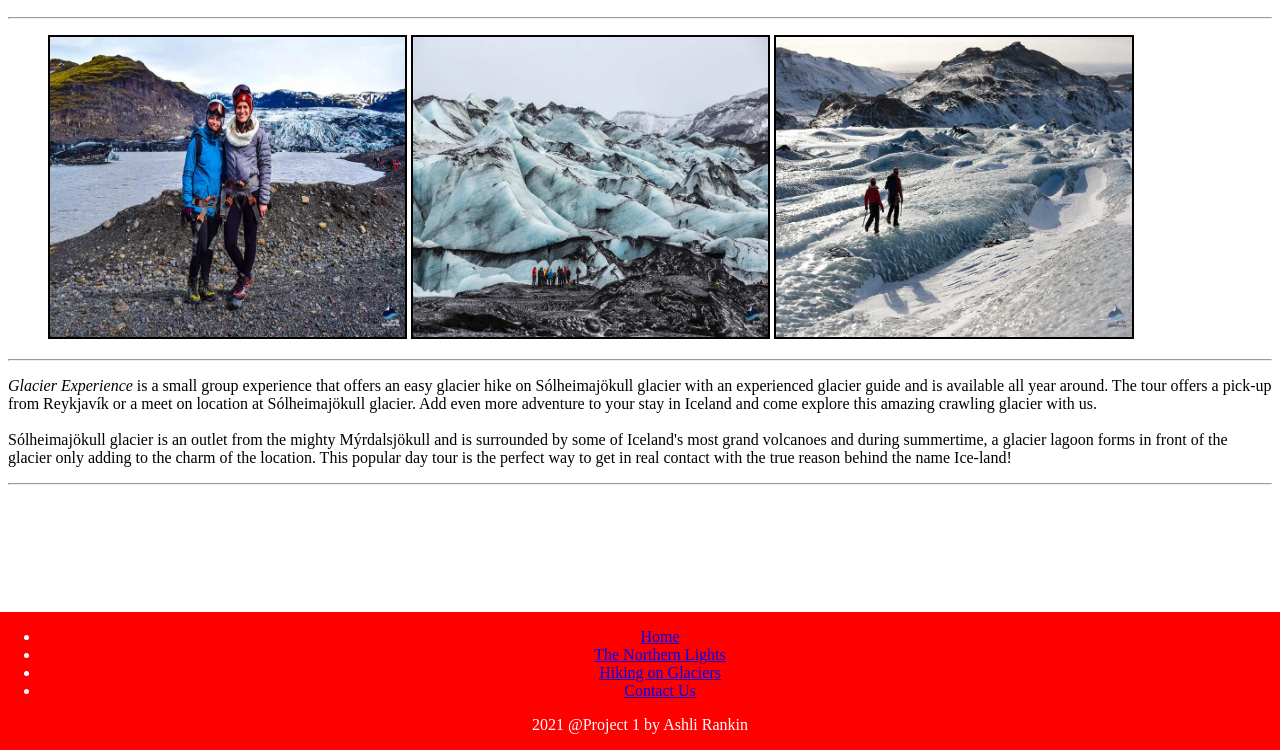
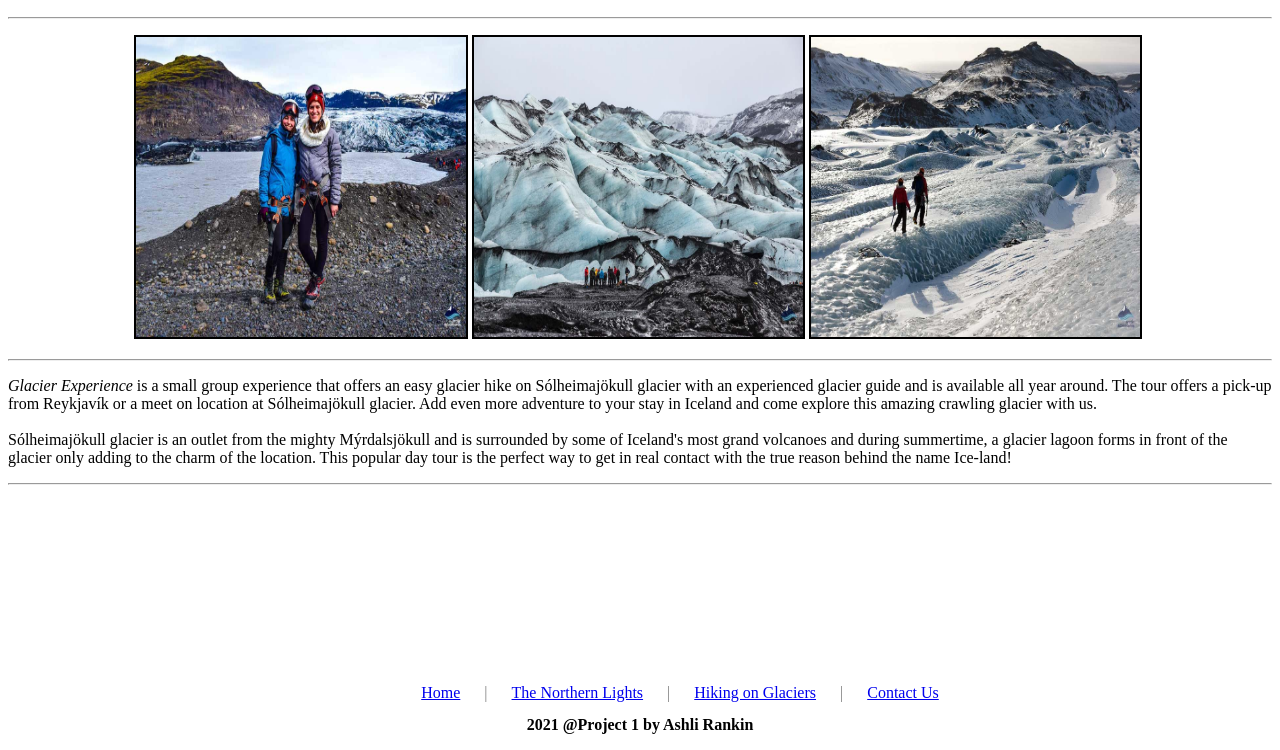
Before and after one commit to Ashlirankin18/ProjectOne, a plain HTML site: page hiking.html in a window 1280 px wide. Shown: the part 50-800 px from the top of the page. Drawn offline with Linux system fonts and the light colour scheme.

Commit message:
Added more css attributes

```diff
--- a/sharedAttributes.css
+++ b/sharedAttributes.css
@@ -4,6 +4,7 @@
 
 .gallery {
 align-items: center;
+margin-left: 10%;
 }
 
 .galleryImage {
@@ -13,6 +14,7 @@ align-items: center;
   border-width: 2px;
   border-style: solid;
   back-fit: cover;
+
 }
 
 .footer {
@@ -20,7 +22,32 @@ align-items: center;
   left: 0;
   bottom: 0;
   width: 100%;
-  background-color: red;
-  color: white;
+  color: black;
   text-align: center;
 }
+
+ul li {
+  margin: 0;
+  padding: 0;
+  list-style: none;
+  display: inline;
+}
+
+li:not(:first-child):before {
+    content: " | ";
+    color: grey;
+    padding: 20px
+}
+
+.bottomDiv {
+  position: fixed;
+  left: 0;
+  bottom: 0;
+  width: 100%;
+  height: 50px;
+  text-align: center;
+}
+
+.copyright {
+  font-weight: bold;
+}
```
